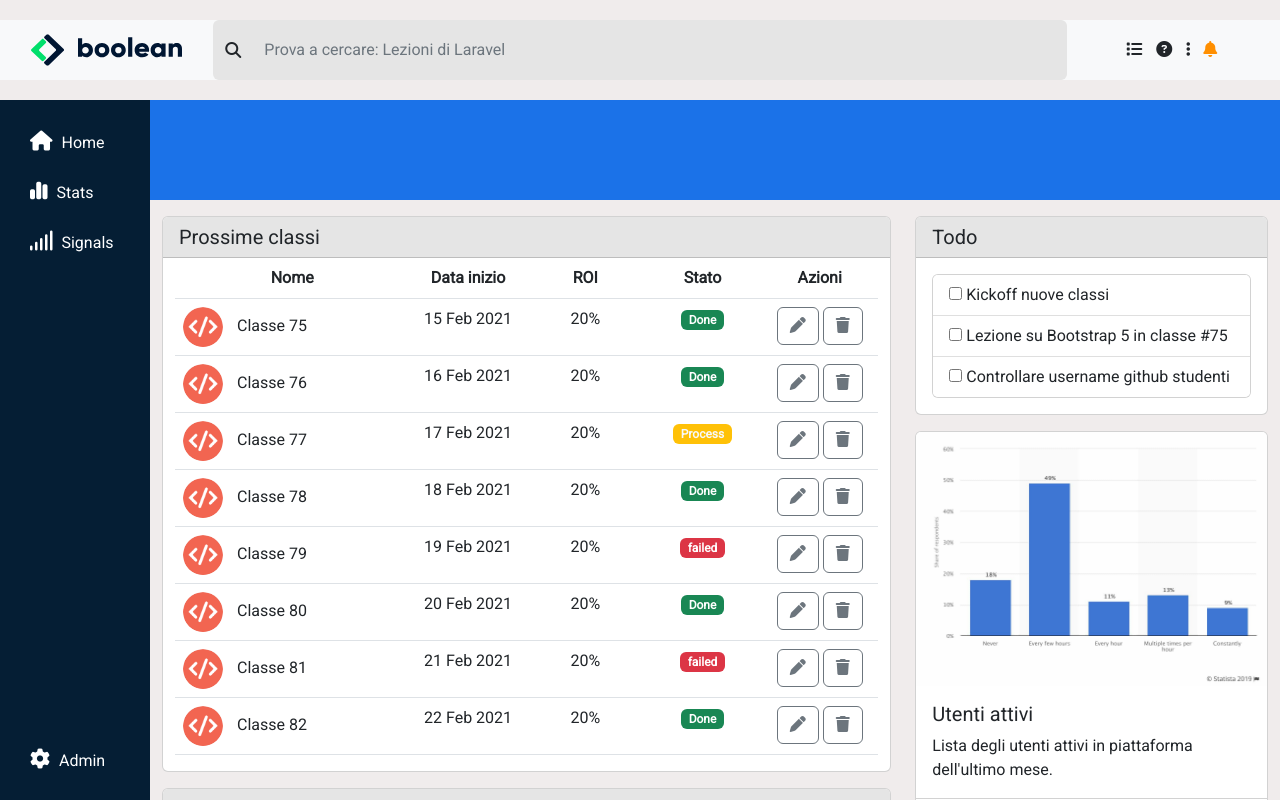
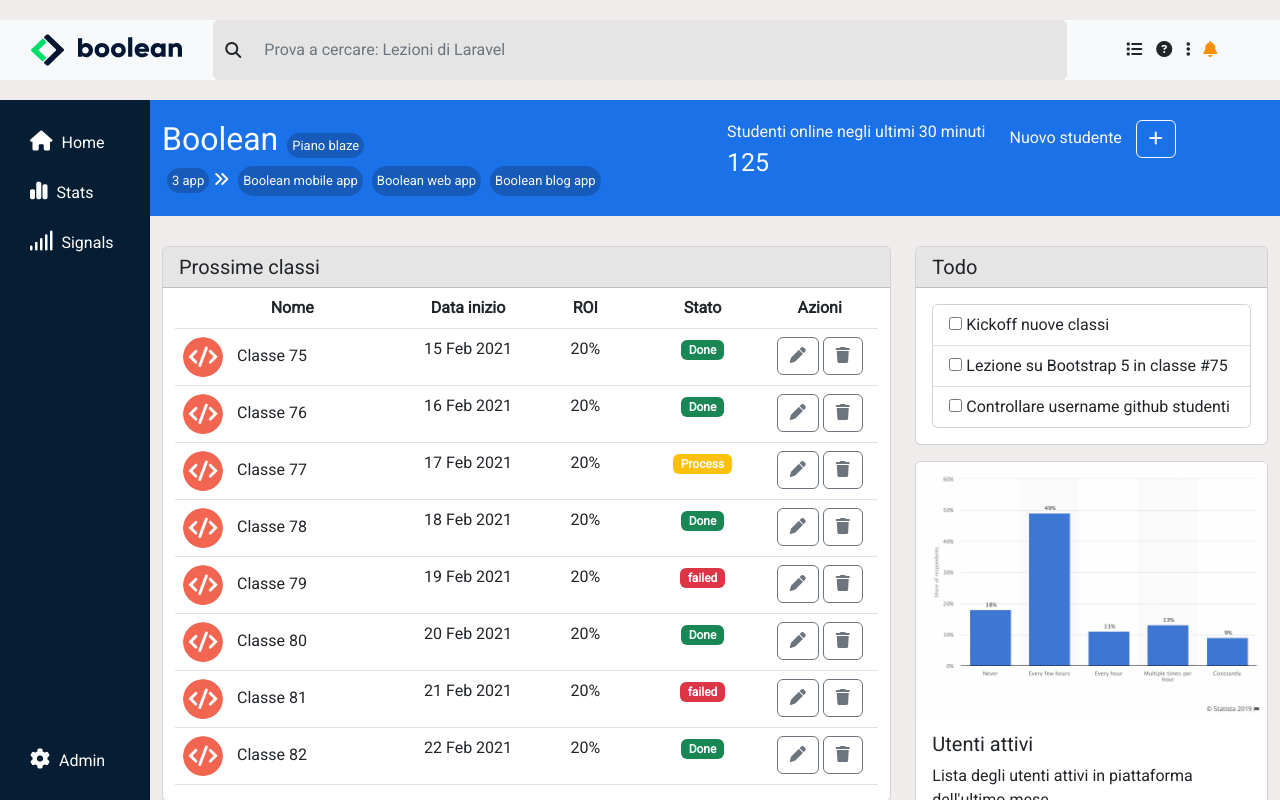
Before and after one commit to alessiam1909/html-css-bootstrap-dashboard, a plain HTML site: page index.html in a window 1280 px wide. Drawn offline with nearby package versions, Linux system fonts and the light colour scheme.

Commit message:
creazione topbar main

```diff
--- a/css/style.css
+++ b/css/style.css
@@ -65,15 +65,34 @@ header{
 }
 
 .header-main{
-    height: 100px;
-    width: 100%;
+    width: calc(100vw - 60px);
     background-color: rgba(27,114,232,255);
     position: fixed;
     z-index: 1;
 }
 
+.numero-studenti{
+    font-size: 25px;
+}
+
+.badge-azzurro{
+    background-color: rgba(22,91,186,255);
+    padding: 5px;
+    border-radius: 20px;
+    font-size: 13px;
+    margin-left: 5px;
+}
+
+.col-12 h2{
+    display: inline-block;
+}
+
+.plus{
+    margin-right: 10px;
+}
+
 .margin-top{
-    margin-top: 100px;
+    margin-top: 150px;
 }
 
 .logo-arancio{
@@ -157,7 +176,23 @@ main{
         display:inline-block;
     }
 
+    .header-main{
+        width: calc(100vw - 150px);
+    }
+
     main{
         width: calc(100% - 150px);
     }
 }
+
+@media screen and (max-width:768px){
+    .margin-top{
+        margin-top: 210px;
+    }
+}
+
+@media screen and (min-width:992px){
+    .margin-top{
+        margin-top: 130px;
+    }
+}
--- a/index.html
+++ b/index.html
@@ -78,9 +78,49 @@
                     </div>
             </aside>
             <main class="d-flex  flex-column">
+              <!-- creazione header main -->
                 <div class="header-main">
+                  <div class="container-fluid text-light">
+                    <div class="row justify-content-between my-2 py-2">
+                      <div class="col-12 col-md-4 order-md-3 col-lg-3 my-1">
+                        <span class="plus">Nuovo studente</span>
+                        <button class="btn btn-outline-light" type="button" data-bs-toggle="offcanvas" data-bs-target="#offcanvasRight" aria-controls="offcanvasRight"><i class="fa-solid fa-plus"></i></button>
 
+                        <div class="offcanvas offcanvas-end w-100"    tabindex="-1" id="offcanvasRight" aria-labelledby="offcanvasRightLabel">
+                          <div class="offcanvas-header">
+                          <h5 class="offcanvas-title" id="offcanvasRightLabel">Offcanvas right</h5>
+                          <button type="button" class="btn-close" data-bs-dismiss="offcanvas" aria-label="Close"></button>
+                        </div>
+                        <div class="offcanvas-body">
+                            ...
+                         </div>
+                      </div>
+                      </div>
+                      <div class="col-12 col-md-5 order-md-1 col-lg-6 my-1">
+                        <div class="row flex-column">
+                          <div class="col-12">
+                            <h2>Boolean</h2>
+                            <span class="badge-azzurro">Piano blaze</span>
+                          </div>
+                          <div class="col-12">
+                            <span class="badge-azzurro">3 app</span>
+                            <i class="fa-solid fa-angles-right"></i>
+                            <span class="badge-azzurro d-lg-none">+</span>
+                            <span class="badge-azzurro d-none d-lg-inline-block">Boolean mobile app</span>
+                            <span class="badge-azzurro d-none d-lg-inline-block">Boolean web app</span>
+                            <span class="badge-azzurro d-none d-lg-inline-block">Boolean blog app</span>
+                          </div>
+                        </div>
+
+                      </div>
+                      <div class="col-12 col-md-3 order-md-2 col-lg-3 my-1">
+                        <div>Studenti online negli ultimi 30 minuti</div>
+                        <div class="numero-studenti">125</div>
+                      </div>
+                    </div>
+                  </div>
                 </div>
+                <!-- creazione content main -->
                 <div class="container-fluid py-3 margin-top">
                     <div class="row flex-wrap">
                         <div class="col-12 col-lg-8 mb-3">
```
